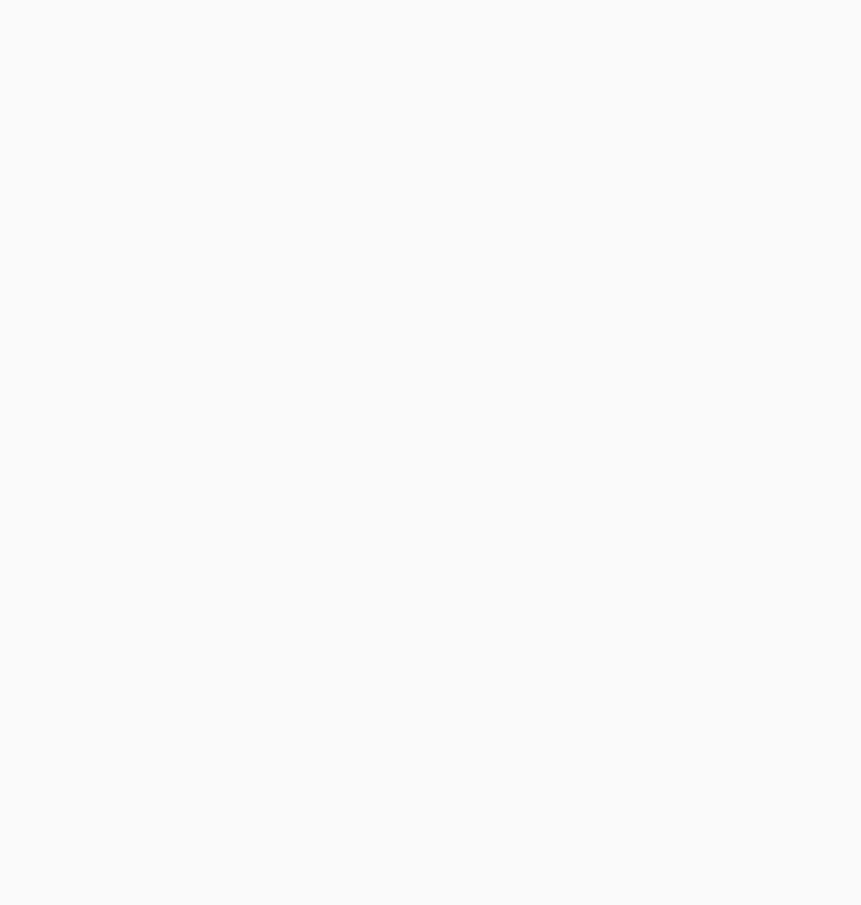
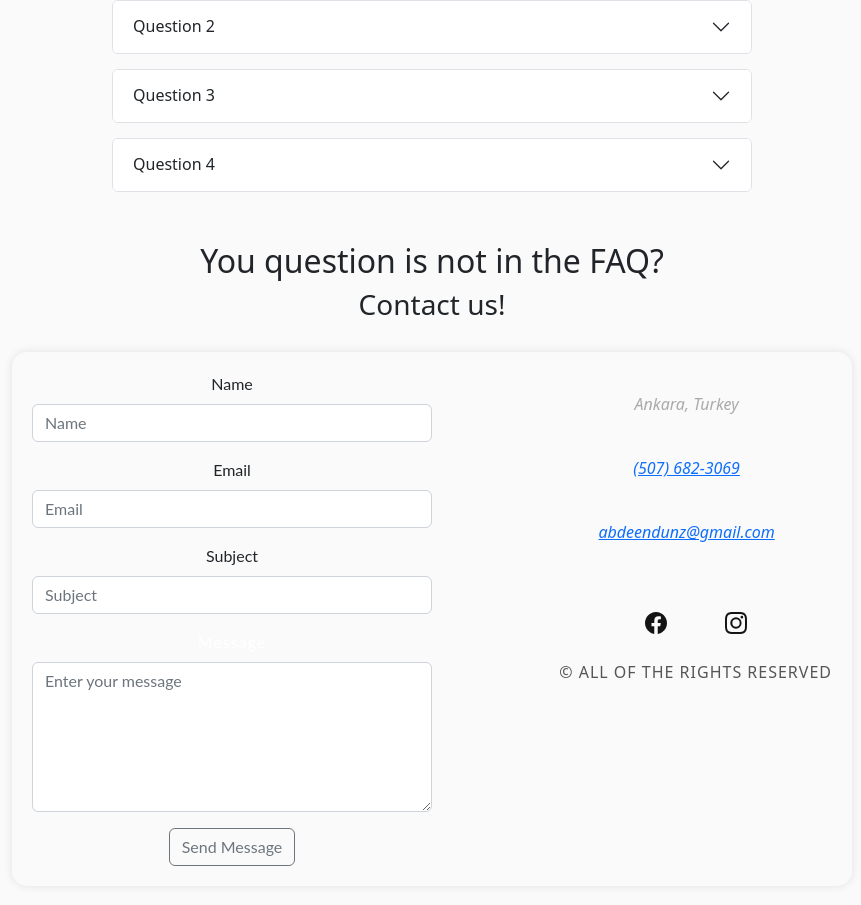
Before and after one commit to mohammadfaizan410/fixie-react-express, a React (Create React App) app in the folder frontend/: page /contact in a window 1280 px wide. Before the commit this address had no page. Shown: the part 297-1202 px from the top of the page, without its empty margins (208-1069 px from the left). Before the commit the page ends 800 px from the top, so only its background shows below. Built offline with nearby package versions, Linux system fonts and the light colour scheme.

Commit message:
Contact page

```diff
--- a/frontend/package.json
+++ b/frontend/package.json
@@ -9,7 +9,9 @@
     "bootstrap": "^5.2.3",
     "react": "^18.2.0",
     "react-bootstrap": "^2.7.0",
+    "react-bootstrap-icons": "^1.10.2",
     "react-dom": "^18.2.0",
+    "react-icons": "^4.7.1",
     "react-router-dom": "^6.6.1",
     "react-scripts": "^5.0.1",
     "web-vitals": "^2.1.4"
--- a/frontend/src/App.js
+++ b/frontend/src/App.js
@@ -5,6 +5,7 @@ import Home from './components/Home';
 import Login from './components/Login';
 import Register from './components/Register';
 import Services from './components/Services';
+import Contact from './components/Contact';
 import { BrowserRouter, Routes, Route } from "react-router-dom";
 
 export class App extends PureComponent {
@@ -18,6 +19,7 @@ export class App extends PureComponent {
             <Route path='login' element={<Login />}/>
             <Route path='register' element={<Register />}/>
             <Route path='services' element={<div><Nav /><Services /></div>}/>
+            <Route path='contact' element={<div><Nav /><Contact /></div>}/>
         </Routes>
       </div>
     </BrowserRouter>
--- /dev/null
+++ b/frontend/src/components/Contact.js
@@ -0,0 +1,119 @@
+import React from 'react';
+import { useState } from 'react';
+import { Accordion, Form, Button } from 'react-bootstrap';
+import AccordionBody from 'react-bootstrap/esm/AccordionBody';
+import AccordionItem from 'react-bootstrap/esm/AccordionItem';
+import { BsFacebook, BsInstagram } from 'react-icons/bs';
+import '../styles/contact.css';
+
+function Contact() {
+    const [questions, setQuestion] = useState([
+        {
+            question: "Question 1",
+            answer: "Lorem ipsum dolor sit amet, consectetur adipiscing elit, sed do eiusmod tempor incididunt ut labore et dolore magna aliqua. Ut enim ad minim veniam, quis nostrud exercitation ullamco laboris nisi ut aliquip ex ea commodo consequat"
+        },
+        {
+            question: "Question 2",
+            answer: "Lorem ipsum dolor sit amet, consectetur adipiscing elit, sed do eiusmod tempor incididunt ut labore et dolore magna aliqua. Ut enim ad minim veniam, quis nostrud exercitation ullamco laboris nisi ut aliquip ex ea commodo consequat"
+        },
+        {
+            question: "Question 3",
+            answer: "Lorem ipsum dolor sit amet, consectetur adipiscing elit, sed do eiusmod tempor incididunt ut labore et dolore magna aliqua. Ut enim ad minim veniam, quis nostrud exercitation ullamco laboris nisi ut aliquip ex ea commodo consequat"
+        },
+        {
+            question: "Question 4",
+            answer: "Lorem ipsum dolor sit amet, consectetur adipiscing elit, sed do eiusmod tempor incididunt ut labore et dolore magna aliqua. Ut enim ad minim veniam, quis nostrud exercitation ullamco laboris nisi ut aliquip ex ea commodo consequat"
+        },
+    ])
+
+    const [contactInfo, setContactInfo] = useState({
+        name: "",
+        email: "",
+        subject: "",
+        message: ""
+    });
+
+    const handleSubmit = (e) => {
+        e.preventDefault();
+
+        setContactInfo({
+            name: "",
+            email: "",
+            subject: "",
+            message: ""
+        })
+    }
+
+    const handleChange = (e) => {
+        setContactInfo({...contactInfo, [e.target.name] : e.target.value})
+    }
+
+  return (
+    <div className='contact'>
+        <div className='contact-faq-container'>
+            <h1>Do you have any of these questions?</h1>
+            {questions.map(function(question, index){
+                return (
+                <Accordion className="contact-accordion">
+                    <Accordion.Item eventKey={index}>
+                        <Accordion.Header>{ question.question }</Accordion.Header>
+                        <Accordion.Body>{question.answer}</Accordion.Body>
+                    </Accordion.Item>
+                </Accordion>
+                )
+            })}
+        </div>
+        <div className='contact-container'>
+            <h2>You question is not in the FAQ?</h2>
+            <h3>Contact us!</h3>
+            <div className='contact-us-info-container'>
+                <Form className='contact-us-container' onSubmit={handleSubmit}>
+                    <Form.Group className="mb-3" controlId="formBasicName">
+                        <Form.Label>Name</Form.Label>
+                        <Form.Control type="text" placeholder="Name" name='name' value={contactInfo.name} onChange={(e) => handleChange(e)} />
+                    </Form.Group>
+                    <Form.Group className="mb-3" controlId="formBasicName">
+                        <Form.Label>Email</Form.Label>
+                        <Form.Control type="text" placeholder="Email" name='email' value={contactInfo.email} onChange={(e) => handleChange(e)} />
+                    </Form.Group>
+                    <Form.Group className="mb-3" controlId="formBasicName">
+                        <Form.Label>Subject</Form.Label>
+                        <Form.Control type="text" placeholder="Subject" name='subject' value={contactInfo.subject} onChange={(e) => handleChange(e)} />
+                    </Form.Group>
+                    <Form.Group className="mb-3 message" controlId="formBasicName">
+                        <Form.Label>Message</Form.Label>
+                        <Form.Control type="text" as="textarea" style={{ height: "150px" }} placeholder="Enter your message" name='message' value={contactInfo.message} onChange={(e) => handleChange(e)} />
+                    </Form.Group>
+                    <Button variant="outline-secondary" type="submit">
+                        Send Message
+                    </Button>
+                </Form>
+                <div class="direct-contact-container">
+
+                    <ul class="contact-list">
+                        <li class="list-item"><i class="fa fa-map-marker fa-2x"><span class="contact-text place">Ankara, Turkey</span></i></li>
+
+                        <li class="list-item"><i class="fa fa-phone fa-2x"><span class="contact-text phone"><a href="tel:90-507-682-3069" title="Give me a call">(507) 682-3069</a></span></i></li>
+
+                        <li class="list-item"><i class="fa fa-envelope fa-2x"><span class="contact-text gmail"><a href="mailto:#" title="Send me an email">abdeendunz@gmail.com</a></span></i></li>
+
+                    </ul>
+                    <ul class="social-media-list">
+                        <li><a href="#" target="_blank" class="contact-icon">
+                            <i class="fa" aria-hidden="true"><BsFacebook /></i></a>
+                        </li>
+                        <li><a href="#" target="_blank" class="contact-icon">
+                            <i class="fa" aria-hidden="true"><BsInstagram /></i></a>
+                        </li>
+                    </ul>
+
+                    <div class="copyright">&copy; ALL OF THE RIGHTS RESERVED</div>
+
+                    </div>
+                </div>
+            </div>
+        </div>
+  )
+}
+
+export default Contact
--- a/frontend/src/components/Nav.js
+++ b/frontend/src/components/Nav.js
@@ -16,7 +16,9 @@ function Nav() {
         <div className='nav-item'>Services</div>
         </Link>
         <div className='nav-item'>Book Now</div>
+        <Link to="/contact" style={{ textDecoration : "none" }}>
         <div className='nav-item'>Contact</div>
+        </Link>
       </div>
       <div className='nav-right'>
         <Link to="/login" style={{ textDecoration : "none" }}>
--- a/frontend/src/components/Services.js
+++ b/frontend/src/components/Services.js
@@ -51,7 +51,7 @@ function Services() {
                 <Card.Text>
                     Check out all the { service.title.toLowerCase() } services!
                 </Card.Text>
-                <Button variant="primary">{ service.title }</Button>
+                <Button variant="outline-secondary" style={{ border: "hsl(0, 0%, 41%)"}}>{ service.title }</Button>
             </Card.Body>
         </Card>
         )
--- /dev/null
+++ b/frontend/src/styles/contact.css
@@ -0,0 +1,106 @@
+.contact-faq-container {
+    align-items: center;
+    text-align: center;
+    margin-top: 50px;
+}
+.contact-faq-container h1 {
+    margin-bottom: 50px
+}
+.contact-accordion {
+    margin: 0 auto;
+    margin-bottom: 15px;
+    width: 50%;
+}
+.contact-container {
+    margin-top: 50px;
+    text-align: center;
+    align-items: center;
+}
+.contact-us-info-container {
+    display: flex;
+  flex-direction: row;
+  justify-content: space-between;
+  margin: 0 auto;
+  padding: 20px;
+  position: relative;
+  max-width: 840px;
+  border-radius: 15px;
+  margin-top: 30px;
+  margin-bottom: 50px;
+  box-shadow: 0px 0px 10px rgba(0, 0, 0, 0.1);
+}
+.contact-us-container {
+    max-width: 400px;
+  font-family: 'Lato';
+  font-weight: 400;
+}
+.message {
+    width: 400px;
+  color: #fff;
+  letter-spacing: 1px;
+}
+.direct-contact-container {
+    max-width: 400px;
+}
+.contact-list {
+    list-style-type: none;
+    margin-left: -30px;
+    padding-right: 20px;
+}
+.list-item {
+    line-height: 4;
+    color: #aaa;
+}
+.social-media-list {
+    position: relative;
+    font-size: 22px;
+    text-align: center;
+    width: 100%;
+    margin: 0 auto;
+    padding: 0;
+}
+.social-media-list li a {
+    color: hsl(0, 0%, 8%);
+}
+.social-media-list li {
+    position: relative;
+    display: inline-block;
+    height: 60px;
+    width: 60px;
+    margin: 10px 10px;
+    line-height: 60px;
+    border-radius: 50%;
+    color: hsl(0, 0%, 8%);
+    background-color: hsl(0, 0%, 98%);
+    cursor: pointer;
+    transition: all .2s ease-in-out;
+}
+.social-media-list li:after {
+    content: '';
+    position: absolute;
+    top: 0;
+    left: 0;
+    width: 60px;
+    height: 60px;
+    line-height: 60px;
+    border-radius: 50%;
+    opacity: 0;
+    box-shadow: 0 0 0 1px hsl(0, 0%, 41%);
+    transition: all .2s ease-in-out;
+}
+.social-media-list li:hover {
+    background-color: hsl(0, 0%, 41%);
+}
+.social-media-list li:hover:after {
+    opacity: 1;
+    transform: scale(1.12);
+    transition-timing-function: cubic-bezier(0.37,0.74,0.15,1.65);
+}
+.social-media-list li:hover a {
+    color:hsl(0, 0%, 98%);
+}
+.copyright {
+    color: #555;
+    letter-spacing: 1px;
+    text-align: center;
+}
```
Also changed, not shown: 1 other file (tests, documents, lock files or other folders).
